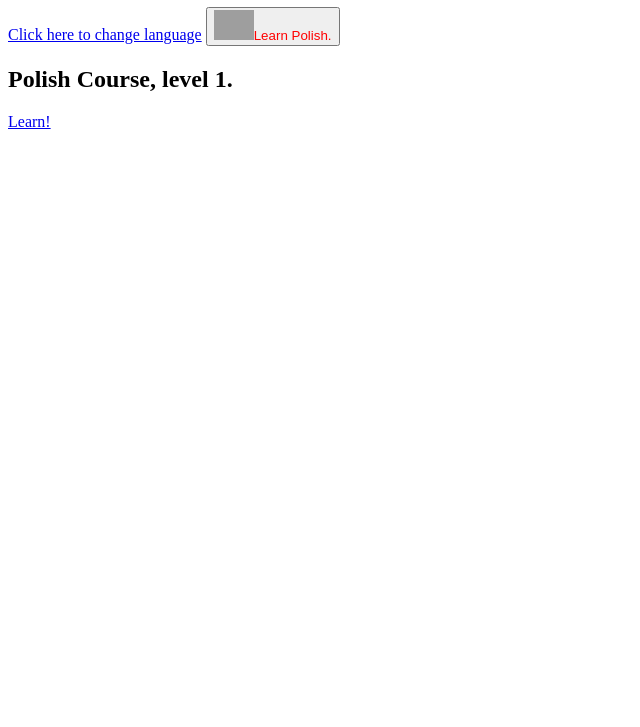
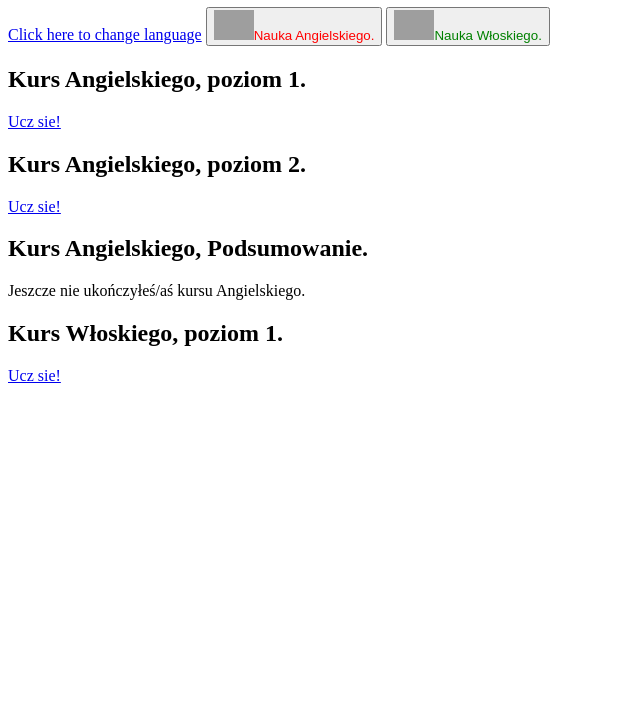
Before and after one commit to leonbnkwsk/leolingo.netlify.app, a plain HTML site: page index.html in a window 1280 px wide. Shown: the part 73-800 px from the top of the page, without its empty margins (0-640 px from the left). Drawn offline with Linux system fonts and the light colour scheme; grey boxes are pictures that could not be loaded.

Commit message:
Add files via upload

```diff
--- a/index.html
+++ b/index.html
@@ -1,21 +1,61 @@
 <!DOCTYPE html>
 <html>
     <body>
-        <h1>Welcome to leolingo!</h1>
-        <a href="../index.html">Click here to change language</a>
-        <button><a href="#en" style="text-decoration: none; color: red;"><img src="https://flagcdn.com/pl.svg" alt="USA" width="40">Learn Polish.</a></button>
-        <h2 id="en">Polish Course, level 1.</h2>
-        <div id="kurspl1"></div>
+        <h1>Witaj w leolingo!</h1>
+        <a href="EN-en/main.html">Click here to change language</a>
+        <button><a href="#en" style="text-decoration: none; color: red;"><img src="https://flagcdn.com/us.svg" alt="USA" width="40">Nauka Angielskiego.</a></button>
+        <button><a href="#it" style="text-decoration: none; color: green;"><img src="https://flagcdn.com/it.svg" alt="Flaga Włoch" width="40">Nauka Włoskiego.</a></button>
+        <h2 id="en">Kurs Angielskiego, poziom 1.</h2>
+        <div id="kursan1"></div>
+        <h2>Kurs Angielskiego, poziom 2.</h2>
+        <div id="kursan2"></div>
+        <h2>Kurs Angielskiego, Podsumowanie.</h2>
+        <div id="kursan3"></div>
+        <h2 id="it">Kurs Włoskiego, poziom 1.</h2>
+        <div id="kurswl1"></div>
+
         <script type="text/javascript">
-            var finished3 = localStorage.getItem("finished");
-            var container = document.getElementById("kurspl1");
-            if (!finished3) {
+            var finished = localStorage.getItem("finished");
+            var finished1 = localStorage.getItem("finished1");
+            var finished2 = localStorage.getItem("finished2");
+
+            var container = document.getElementById("kursan1");
+            if (!finished) {
                 var link = document.createElement("a");
-                link.href = "pol11.html";
-                link.innerText = 'Learn!';
+                link.href = "eng11.html";
+                link.innerText = 'Ucz sie!';
                 container.appendChild(link);
             } else {
-                container.innerText = 'Finished!';
+                container.innerText = 'Ukończone';
+            }
+
+            var container = document.getElementById("kursan2");
+            if (!finished1) {
+                var link = document.createElement("a");
+                link.href = "eng21.html";
+                link.innerText = 'Ucz sie!';
+                container.appendChild(link);
+
+            } else {
+                container.innerText = 'Ukończone';
+                localStorage.setItem("finished2", "1");
+            }
+
+            var container = document.getElementById("kursan3");
+            if (finished && finished1) {
+                container.innerText = 'Ukończone!';
+            } else {
+                container.innerText = 'Jeszcze nie ukończyłeś/aś kursu Angielskiego.';
+            }
+
+            var container = document.getElementById("kurswl1");
+            if (!finished2) {
+                var link = document.createElement("a");
+                link.href = "ita11.html";
+                link.innerText = 'Ucz sie!';
+                container.appendChild(link);
+            } else {
+                container.innerText = 'Ukończone';
             }
         </script>
     </body>
```
